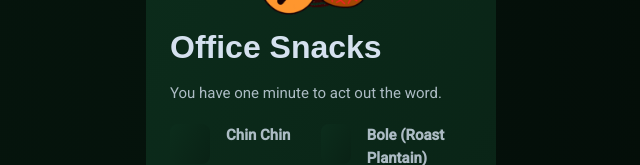
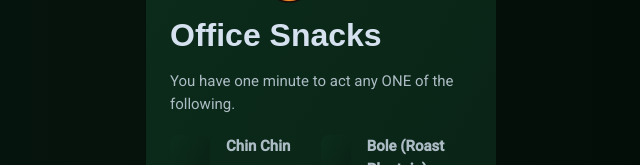
Before and after one commit to ibrahimAshraff/studious-carnival, a React (Create React App) app: page / in a window 1280 px wide. Both pictures are taken after a click on the button "New Word". Shown: the part 292-457 px from the top of the page, without its empty margins (319-959 px from the left). Built offline with nearby package versions, Linux system fonts and the light colour scheme.

Commit message:
Fix typo

```diff
--- a/src/App.js
+++ b/src/App.js
@@ -122,7 +122,7 @@ function App() {
                 Ready?
               </h1>
 
-              {/* <p> You have one minute to act out the word.</p> */}
+              {/* <p> You have one minute to act the word.</p> */}
               <p> How well can you act and how well can you guess? Here’s a game to test your capabilities in both!</p>
 
 
@@ -134,7 +134,7 @@ function App() {
               }</h1>
 
               {/* <p> How well can you act and how well can you guess? Here’s a game to test your capabilities in both!</p> */}
-              <p> You have one minute to act out the word.</p>
+              <p> You have one minute to act any ONE of the following.</p>
 
               <div className="productFeatures">
                 <div className="feature">
```
